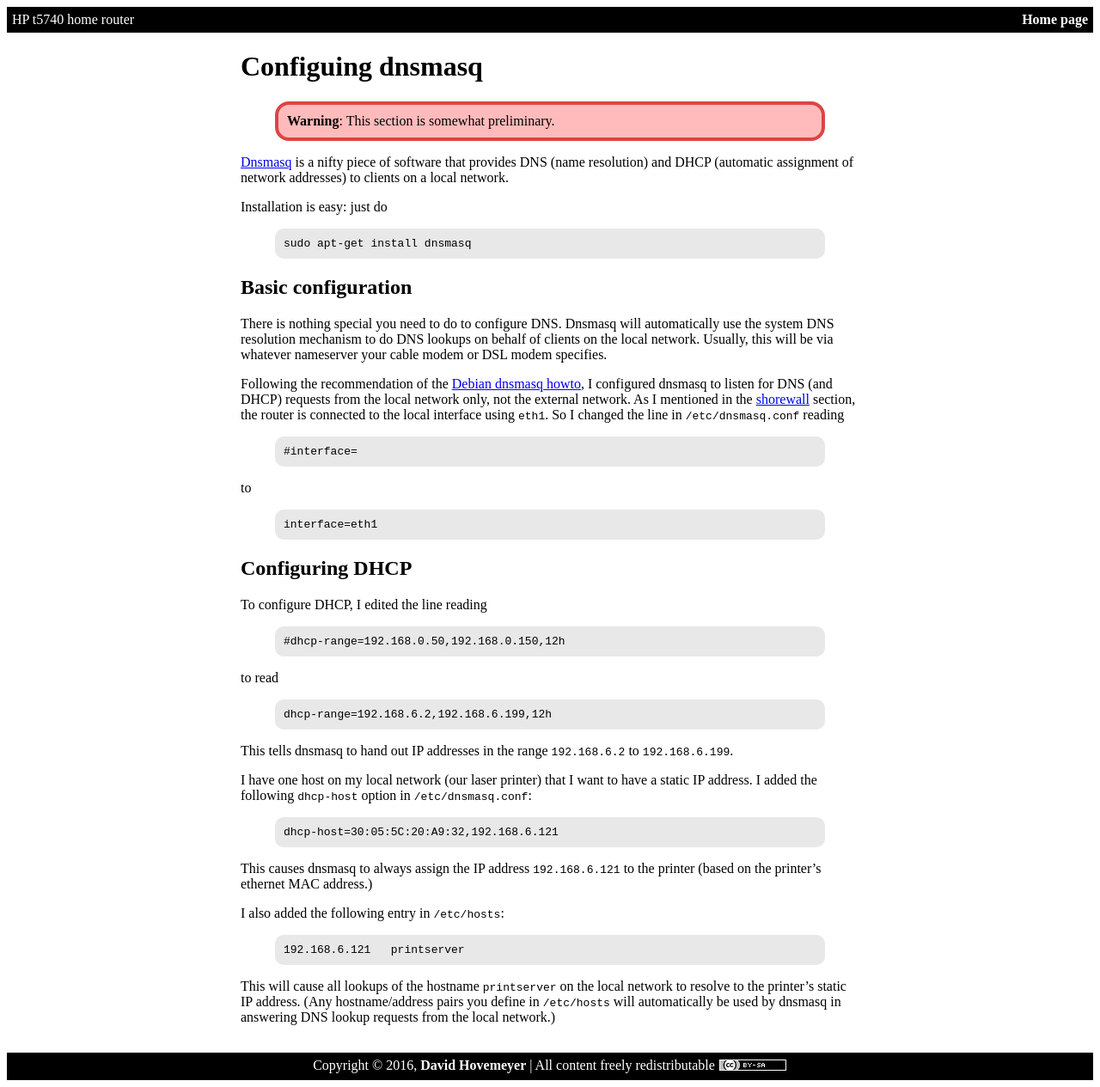
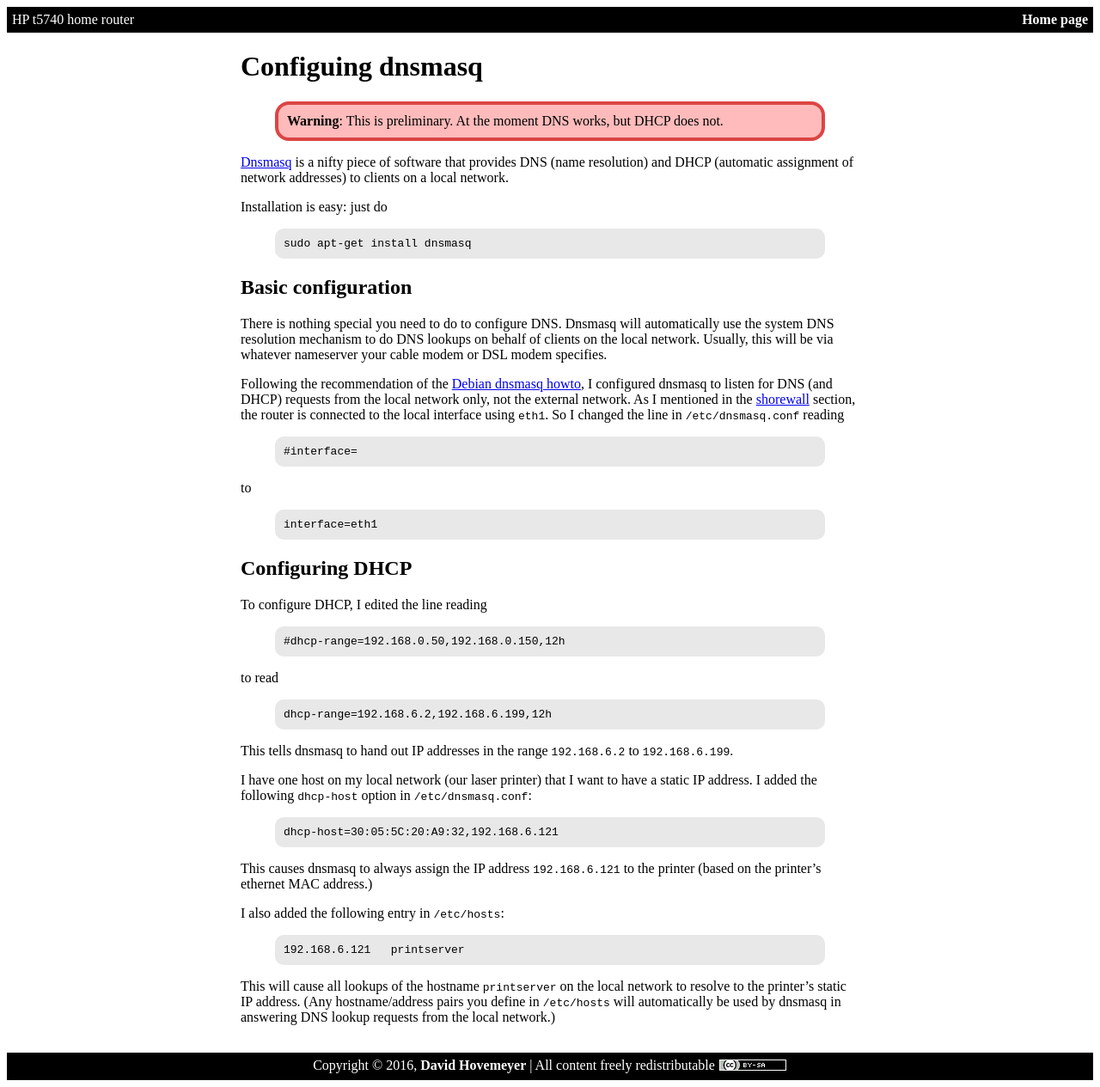
Before and after one commit to daveho/t5740router, a Jekyll site: the page built from dnsmasq.md, in a window 1280 px wide. Shown: the whole page at 86% size. Built offline with Jekyll 4.4.1, drawn with Linux system fonts in a browser that asks for light colours.

Commit message:
dns working, dhcp not working yet

```diff
--- a/dnsmasq.md
+++ b/dnsmasq.md
@@ -4,7 +4,7 @@ title: "Configuing dnsmasq"
 ---
 
 <div class="callout">
-<b>Warning</b>: This section is somewhat preliminary.
+<b>Warning</b>: This is preliminary.  At the moment DNS works, but DHCP does not.
 </div>
 
 [Dnsmasq](http://www.thekelleys.org.uk/dnsmasq/doc.html) is a nifty piece of software that provides DNS (name resolution) and DHCP (automatic assignment of network addresses) to clients on a local network.
```
